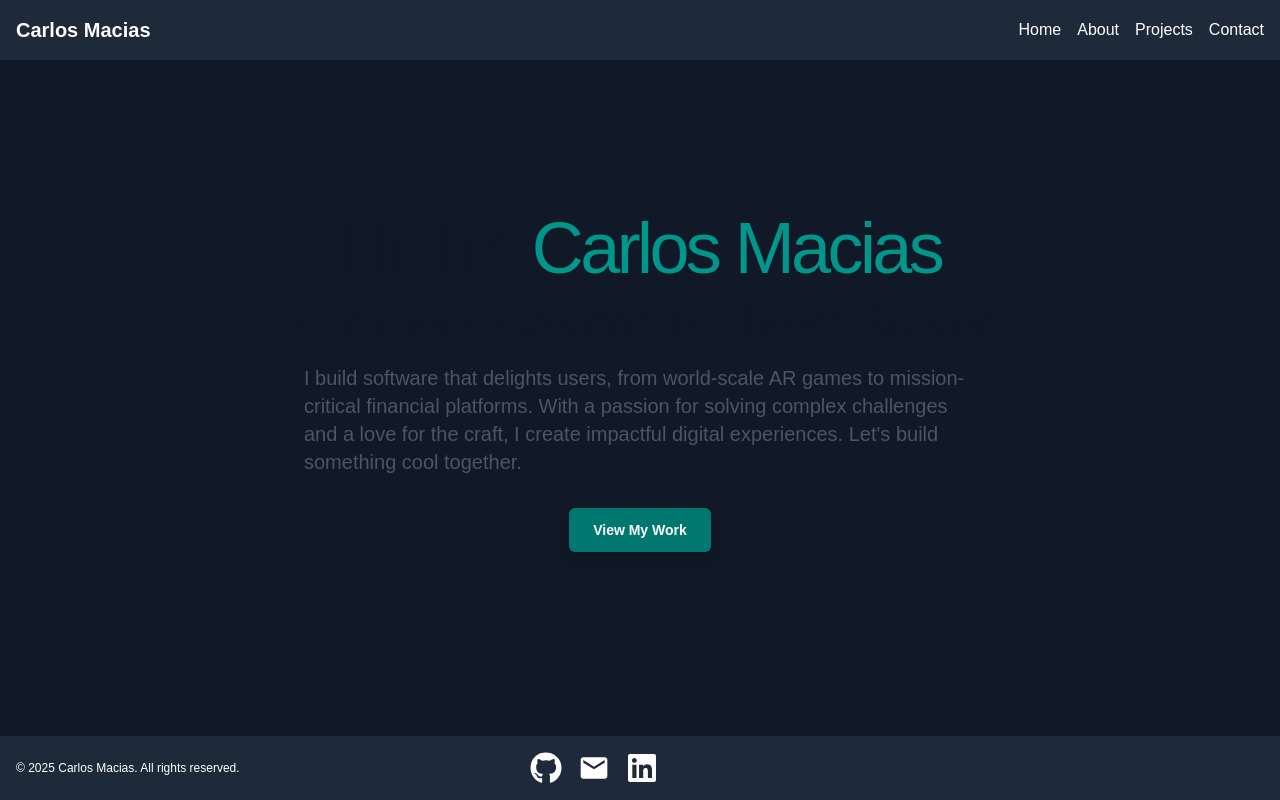
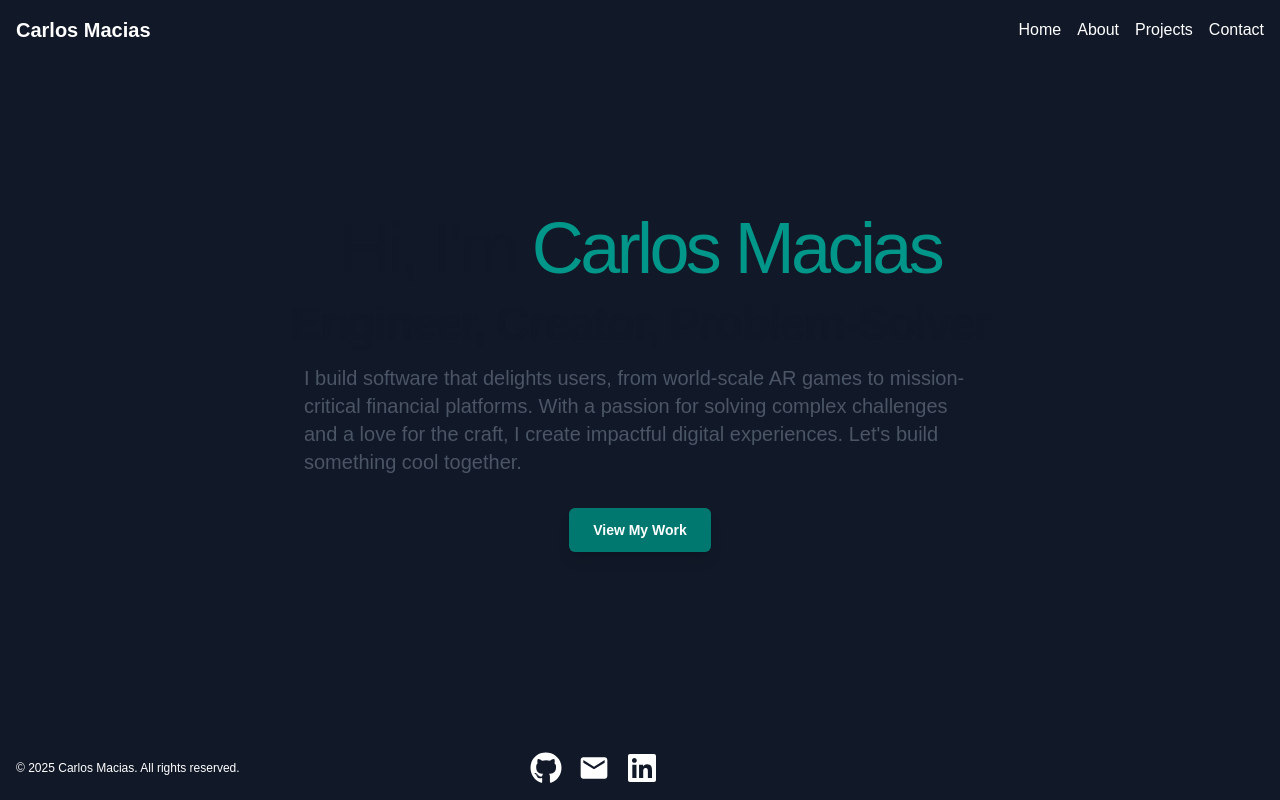
Before and after one commit to cmaciasv/PersonalWebsite, a Next.js app in the folder apps/web/: page / in a window 1280 px wide. Built offline with nearby package versions, Linux system fonts and the light colour scheme.

Commit message:
header and footer same bg color

```diff
--- a/apps/web/src/components/layout/Footer.tsx
+++ b/apps/web/src/components/layout/Footer.tsx
@@ -4,7 +4,7 @@ import { FaGithub, FaLinkedin } from 'react-icons/fa';
 
 const Footer: React.FC = () => {
   return (
-    <footer className="bg-primary-dark text-white p-4 mt-8">
+    <footer className="bg-primary text-white p-4 mt-8">
       <div className='flex margin-right-auto'>
         <div className='text-left text-xs content-center'>
           &copy; {new Date().getFullYear()} Carlos Macias. All rights reserved.
--- a/apps/web/src/components/layout/Header.tsx
+++ b/apps/web/src/components/layout/Header.tsx
@@ -7,7 +7,7 @@ const Header: React.FC = () => {
   const [isMenuOpen, setIsMenuOpen] = useState(false);
 
   return (
-    <header className="bg-primary-dark text-white p-4">
+    <header className="bg-primary text-white p-4">
       <nav aria-label="Main navigation" className="container mx-auto flex justify-between items-center">
         <Link href="/" className="text-xl font-bold">
           Carlos Macias
@@ -46,7 +46,7 @@ const Header: React.FC = () => {
         <ul
           className={`${
             isMenuOpen ? 'flex' : 'hidden'
-          } md:flex absolute md:relative top-16 md:top-auto left-0 md:left-auto w-full md:w-auto bg-primary-dark md:bg-transparent flex-col md:flex-row space-y-4 md:space-y-0 md:space-x-4 p-4 md:p-0`}
+          } md:flex absolute md:relative top-16 md:top-auto left-0 md:left-auto w-full md:w-auto bg-primary md:bg-transparent flex-col md:flex-row space-y-4 md:space-y-0 md:space-x-4 p-4 md:p-0`}
         >
           <li>
             <Link href="/" onClick={() => setIsMenuOpen(false)}>
```
